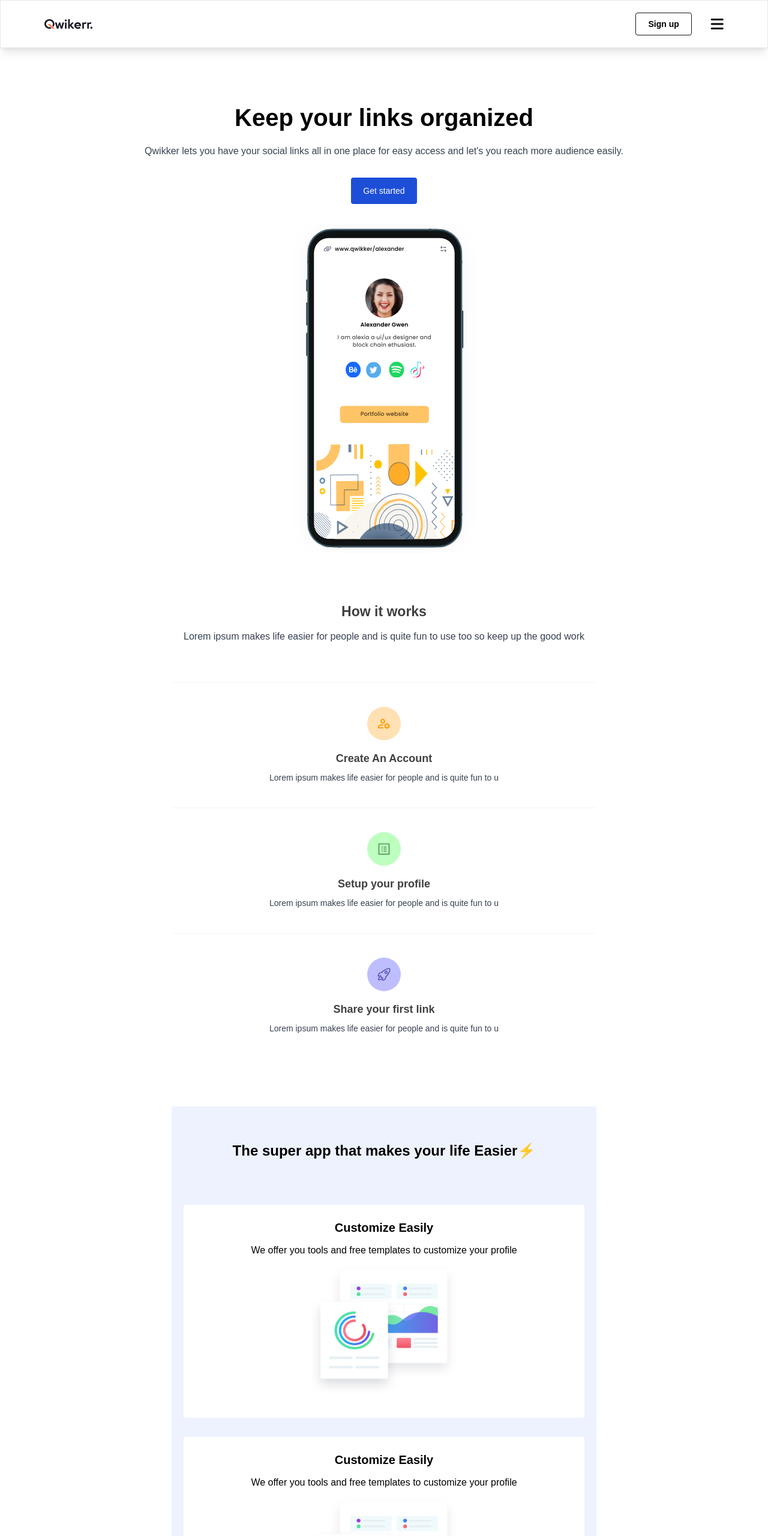
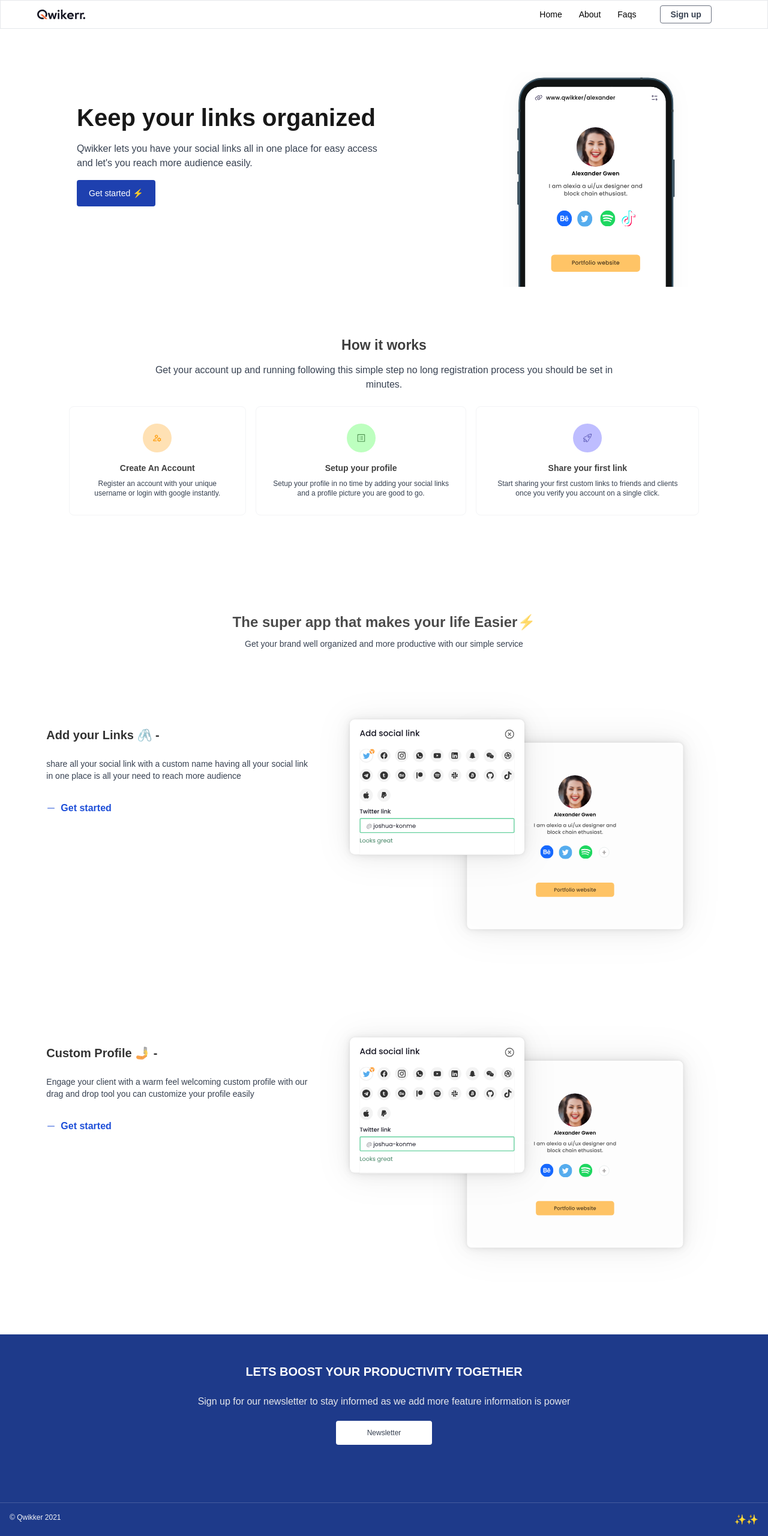
Before and after one commit to addegbenga/Quick, a React (Create React App) app: page / in a window 1280 px wide. Shown: the top 2560 px of the page at 60% size. Built offline with nearby package versions, Linux system fonts and the light colour scheme.

Commit message:
landing page

```diff
--- a/src/App.js
+++ b/src/App.js
@@ -1,4 +1,4 @@
-import { useEffect } from "react";
+import React from 'react'
 import "./App.css";
 import Routes from "./route/Routes";
 
--- a/src/home/Landing.js
+++ b/src/home/Landing.js
@@ -3,11 +3,13 @@ import Navbar from "../nav/navbar";
 import { MdOutlineManageAccounts } from "react-icons/md";
 import { AiOutlineProfile } from "react-icons/ai";
 import { IoRocketOutline } from "react-icons/io5";
+import { BsDashLg } from "react-icons/bs";
 const data = [
   {
     title: "Create An Account",
     icon: <MdOutlineManageAccounts color="#FF9C08" size={100} />,
-    details: "Lorem ipsum makes life easier for people and is quite fun to u",
+    details:
+      "Register an account with your unique username or login with google instantly.",
   },
   {
     title: "Setup your profile",
@@ -17,61 +19,67 @@ const data = [
         size={100}
       />
     ),
-    details: "Lorem ipsum makes life easier for people and is quite fun to u",
+    details:
+      "Setup your profile in no time by adding your social links and a profile picture you are good to go.",
   },
   {
     title: "Share your first link",
     icon: <IoRocketOutline color="#5351B1" size={100} />,
-    details: "Lorem ipsum makes life easier for people and is quite fun to u",
+    details:
+      "Start sharing your first custom links to friends and clients once you verify you account on a single click.",
   },
 ];
 export default function Landing() {
   return (
     <>
       <Navbar />
-      <div>
-        <div className="mt-44 flex items-center flex-col text-center">
+      <div className="">
+        <div className="mt-44 flex items-center flex-col text-center md:text-left">
+          <div className="flex flex-col items-center md:justify-between md:items-start md:w-4/5 md:flex-row">
+            <div className="md:w-6/12 ">
               <h1
                 style={{ fontSize: "40px" }}
-            className="font-bold px-8 leading-10 mb-2"
+                className="font-bold px-8 md:px-0 md:mb-5 leading-10 mb-2 opacity-90"
               >
                 Keep your links organized{" "}
               </h1>
-          <p className="p-4 text-md mb-4 font-medium text-gray-700">
-            Qwikker lets you have your social links all in one place for easy
-            access and let's you reach more audience easily.
+              <p className="p-4  md:p-0 text-md mb-4 font-medium  text-gray-700">
+                Qwikker lets you have your social links all in one place for
+                easy access and let's you reach more audience easily.
               </p>
-          <button className="px-5 mb-4 rounded py-3 text-sm bg-blue-700 text-white">
-            Get started
+              <button className="px-5 mb-4 rounded py-3 text-sm bg-blue-800 text-white">
+                Get started ⚡️
               </button>
+            </div>
 
-          <div className="mt-4">
+            <div className="mt-4 md:-mt-14">
               <img
                 style={{ width: "20rem", height: "550px", objectFit: "cover" }}
                 src="/homemockup.svg"
                 alt="hero"
               />
             </div>
+          </div>
 
           {/* how it works section */}
-          <div className="mt-20">
-            <div className="mb-16">
+          <div className="mt-20 md:mb-22 bg-white w-full md:-mt-48 md:pt-20">
+            <div className="mb-16 md:mb-4 md:flex md:flex-col md:items-center">
               <h1
                 style={{ fontSize: "23px" }}
                 className=" font-bold mb-3 opacity-75"
               >
                 How it works
               </h1>
-              <p className="font-medium text-md px-5 text-gray-700">
-                Lorem ipsum makes life easier for people and is quite fun to use
-                too so keep up the good work
+              <p className="font-medium md:w-3/5 md:text-center text-md px-5 md:px-0 text-gray-700">
+                Get your account up and running following this simple step no
+                long registration process you should be set in minutes.
               </p>
             </div>
-            <div className="mb-20">
+            <div className="mb-20 md:mb-24 md:flex md:w-10/12 md:m-auto">
               {data.map((item, index) => (
                 <div
                   key={index}
-                  className="flex bg-white border-t border-gray-100 p-10 flex-col items-center "
+                  className="flex md:m-2 md:rounded-lg md:bg-white md:border md:text-center bg-white  border-t border-gray-100 p-10  md:p-7 flex-col items-center "
                 >
                   <div
                     style={{
@@ -83,42 +91,99 @@ export default function Landing() {
                           : "rgba(5, 0, 255, 0.26)"
                       }`,
                     }}
-                    className="p-4 w-14 h-14 mb-4 flex items-center justify-center rounded-full"
+                    className="p-4 w-14 h-14 md:w-12 cursor-pointer md:h-12 mb-4 flex items-center justify-center rounded-full"
                   >
                     {item.icon}
                   </div>
-                  <h1 className="text-lg  opacity-75 font-semibold mb-2">
+                  <h1 className="text-lg md:text-sm  opacity-75 font-semibold mb-2">
                     {item.title}
                   </h1>
-                  <p className="text-sm px-2 font-medium text-gray-700">
+                  <p className="text-sm px-2 md:px-0 md:font-normal md:text-xs font-medium text-gray-700">
                     {item.details}
                   </p>
                 </div>
               ))}
             </div>
-
-            <div className="bg-indigo-50 py-14">
+          </div>
+          {/* super app section */}
+          <div className=" md:bg-white py-14 w-full">
             <div>
-                <h1 style={{ fontSize: "24px" }} className="font-bold px-6 pb-4">
+              <h1
+                style={{ fontSize: "24px" }}
+                className="font-bold px-6 md:px-0 pb-2 md:text-center md:w-2/3 md:m-auto opacity-70"
+              >
                 The super app that makes your life Easier⚡️
               </h1>
+              <p className="md:text-center text-gray-700 font-medium px-4 md:w-2/5 text-sm md:m-auto">
+                Get your brand well organized and more productive with our
+                simple service
+              </p>
             </div>
-              <div className="mt-14 flex flex-col items-center bg-white p-6 mx-5 rounded">
-                <h1 className="text-xl font-semibold">Customize Easily</h1>
-                <p className="py-3 px-3">
-                  We offer you tools and free templates to customize your
-                  profile
+            <div className="md:flex md:flex-col md:w-11/12 md:m-auto ">
+              <div className="mt-32 md:mt-10  flex flex-col md:flex-row p-6 rounded-lg ">
+                <div className="md:mt-16">
+                  {" "}
+                  <h1 className="text-xl text-left font-bold opacity-80">
+                    Add your Links 🖇️ -
+                  </h1>
+                  <p className="py-3 md:mt-3 text-left font-semibold text-sm md:px-0 md:text-sm font-medium md:font-medium text-gray-700">
+                    share all your social link with a custom name having all
+                    your social link in one place is all your need to reach more
+                    audience
                   </p>
-                <img src="/assets/screen.svg" alt="customizable_illustration" />
+                  <div className="flex md:mt-5 items-center text-blue-700">
+                    <BsDashLg />
+                    <button className="ml-2 font-bold">Get started</button>
                   </div>
-              <div className="mt-8 flex flex-col items-center bg-white p-6 mx-5 rounded">
-                <h1 className="text-xl font-semibold">Customize Easily</h1>
-                <p className="py-3 px-3">
-                  We offer you tools and free templates to customize your
-                  profile
+                </div>
+                <img
+                  className="md:w-3/5"
+                  src="/assets/screen2.svg"
+                  alt="customizable_illustration"
+                />
+              </div>
+              <div className="mt-4 flex flex-col md:flex-row p-6 rounded-lg ">
+                <div className="md:mt-16">
+                  {" "}
+                  <h1 className="text-xl text-left font-bold opacity-80">
+                    Custom Profile 🤳️ -
+                  </h1>
+                  <p className="py-3 md:mt-3 text-left font-semibold text-sm md:px-0 md:text-sm md:font-medium text-gray-700">
+                    Engage your client with a warm feel welcoming custom profile
+                    with our drag and drop tool you can customize your profile
+                    easily
                   </p>
-                <img src="/assets/screen.svg" alt="customizable_illustration" />
+                  <div className="flex items-center text-blue-700 md:mt-5">
+                    <BsDashLg />
+                    <button className="ml-2 font-bold">Get started</button>
                   </div>
+                </div>
+                <img
+                  className="md:w-3/5"
+                  src="/assets/screen2.svg"
+                  alt="customizable_illustration"
+                />
+              </div>
+            </div>
+          </div>
+
+          {/* footer section */}
+          <div className="bg-blue-900 w-full ">
+            <div className="flex flex-col items-center p-10 py-12 mb-12 ">
+              <h1 className="text-white md:text-center text-xl font-bold px-6 mb-6 ">
+                LETS BOOST YOUR PRODUCTIVITY TOGETHER
+              </h1>
+              <p className="text-gray-200 md:text-center md:w-3/4 ">
+                Sign up for our newsletter to stay informed as we add more
+                feature information is power
+              </p>
+              <button className="px-5 md:text-xs m-auto w-40 py-3 mt-5 bg-white text-gray-700 font-medium rounded">
+                Newsletter
+              </button>
+            </div>
+            <div className="flex justify-between item-center border-t border-gray-150 border-opacity-20 p-4 text-gray-100">
+              <span className="text-xs">&copy; Qwikker 2021</span>
+              <a href="https://www.codewars.com/users/addegbenga"> ✨️✨️ </a>
             </div>
           </div>
         </div>
--- a/src/index.css
+++ b/src/index.css
@@ -5,11 +5,14 @@
 @tailwind utilities;
 
 @import url("https://fonts.googleapis.com/css2?family=Poppins:wght@300;400;500;600;700&display=swap");
-
+@import url('https://fonts.googleapis.com/css2?family=Montserrat:wght@400;500;600;700;800;900&family=Noto+Sans+Mono:wght@300;400;500;600;800;900&display=swap');
+@import url('https://fonts.googleapis.com/css2?family=Montserrat:wght@400;500;600;700;800;900&family=Noto+Sans+Mono:wght@300;400;500;600;800;900&family=Roboto:wght@400;500;700;900&display=swap');
 * {
   /* font-family: "Roboto", sans-serif; */
   font-family: "Poppins", sans-serif;
   box-sizing: border-box;
+  font-family: 'Montserrat', sans-serif;
+/* font-family: 'Noto Sans Mono', monospace; */
 }
 
 body{
--- a/src/nav/navbar.js
+++ b/src/nav/navbar.js
@@ -4,14 +4,20 @@ import logo from "../assets/logo.svg";
 
 export default function navbar() {
   return (
-    <div className="bg-white shadow-lg border w-full z-10 fixed w-full top-0">
-      <div className=" lg:w-11/12 flex lg:m-auto justify-between items-center p-5 ">
-        <img className="w-20" src={logo} alt="logo" />
+    <div className="bg-white shadow-lg md:shadow-none border w-full z-10 fixed w-full top-0">
+      <div className=" lg:w-11/12 md:w-5/6 md:m-auto flex lg:m-auto justify-between items-center p-4 md:p-2 ">
+        <img className="w-20 " src={logo} alt="logo" />
         <div className="flex items-center ">
-          <button className="mr-8 py-2 border px-5 font-semibold text-sm  border-neutral-normal rounded">
+          <ul className="hidden md:block md:mr-10 text-sm">
+            <a href="#e">Home</a>
+            <a className="mx-7"  href="#e">About</a>
+            <a href="#e">Faqs</a>
+          </ul>
+
+          <button className="mr-8 py-1 border text-gray-700 px-4 font-semibold text-sm border-gray-500 rounded">
             <Link to="/register">Sign up</Link>
           </button>
-          <i className="fas fa-xl  fa-bars" />
+          <i className="fas fa-lg  md:hidden fa-bars" />
         </div>
       </div>
     </div>
--- a/src/reducers/authReducer.js
+++ b/src/reducers/authReducer.js
@@ -1,9 +1,9 @@
 import {
   LOGIN_USER,
   REGISTER_USER,
-  FORGOT_PASSWORD,
-  RESET_PASSWORD,
-  GET_AUTH_USER,
+  // FORGOT_PASSWORD,
+  // RESET_PASSWORD,
+  // GET_AUTH_USER,
 } from "../actions/types";
 
 const initialState = {
--- a/src/route/Routes.js
+++ b/src/route/Routes.js
@@ -5,7 +5,7 @@ import Signin from "../auth/Signin";
 import Signup from "../auth/Signup";
 import AdminDashboard from "../dashboard/admin";
 import Landing from "../home/Landing";
-import { ProtectedRoute } from "./ProtectedRoute";
+// import { ProtectedRoute } from "./ProtectedRoute";
 
 export default function Routes() {
   return (
```
Also changed, not shown: public/assets/screen2.svg (added). Lines whose indentation alone changed are shown as unchanged.
